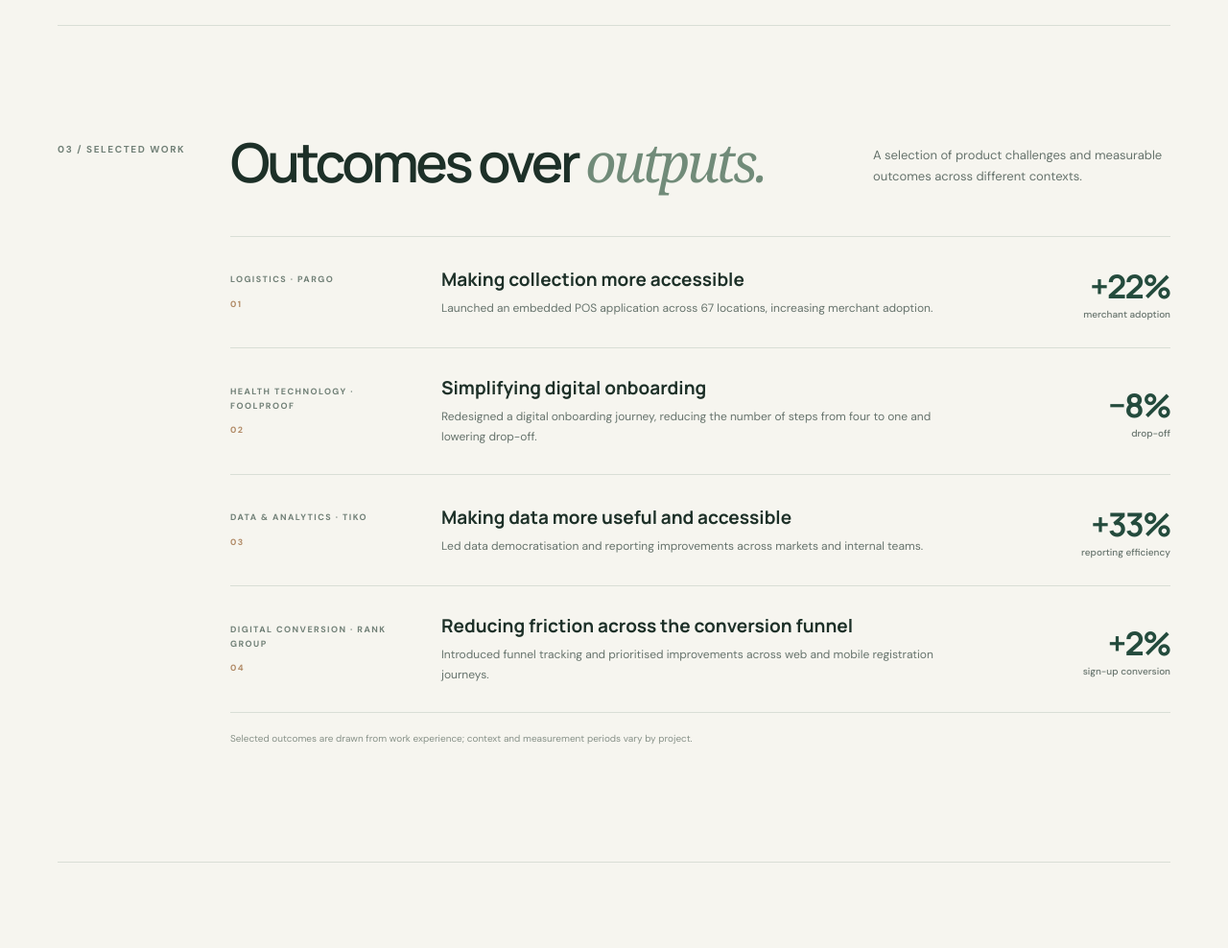
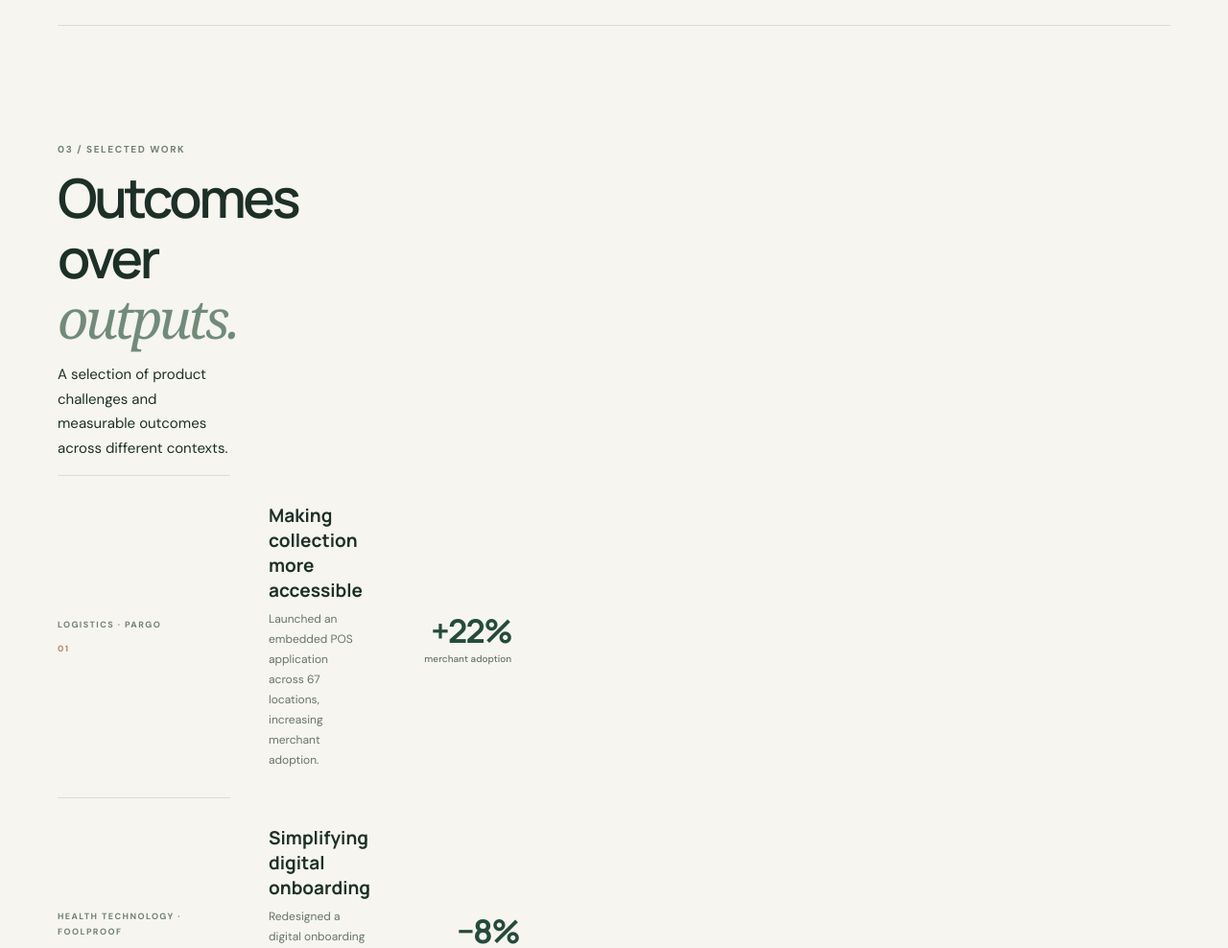
Before and after one commit to Thuthu007/thuthuhlatshwayo.com, a plain HTML site: page index.html in a window 1280 px wide. Shown: the part 3320-4308 px from the top of the page at 96% size. Drawn offline with Linux system fonts and the light colour scheme.

Commit message:
Update index.html

```diff
--- a/index.html
+++ b/index.html
@@ -75,9 +75,10 @@
     </section>
 
     <section id="work" class="section section-wrap">
+      <div class="section-main">
       <p class="eyebrow">03 / SELECTED WORK</p>
-      <div class="section-main">
-        <div class="section-heading"><h2>Outcomes over <em>outputs.</em></h2><p>A selection of product challenges and measurable outcomes across different contexts.</p></div>
+      <h2>Outcomes over <em>outputs.</em></h2>
+      <p>A selection of product challenges and measurable outcomes across different contexts.</p>
         <div class="work-list">
           <article class="work-item"><div class="work-meta"><span>LOGISTICS · PARGO</span><span>01</span></div><div><h3>Making collection more accessible</h3><p>Launched an embedded POS application across 67 locations, increasing merchant adoption.</p></div><strong class="work-stat">+22%<small>merchant adoption</small></strong></article>
           <article class="work-item"><div class="work-meta"><span>HEALTH TECHNOLOGY · FOOLPROOF</span><span>02</span></div><div><h3>Simplifying digital onboarding</h3><p>Redesigned a digital onboarding journey, reducing the number of steps from four to one and lowering drop-off.</p></div><strong class="work-stat">−8%<small>drop-off</small></strong></article>
```
